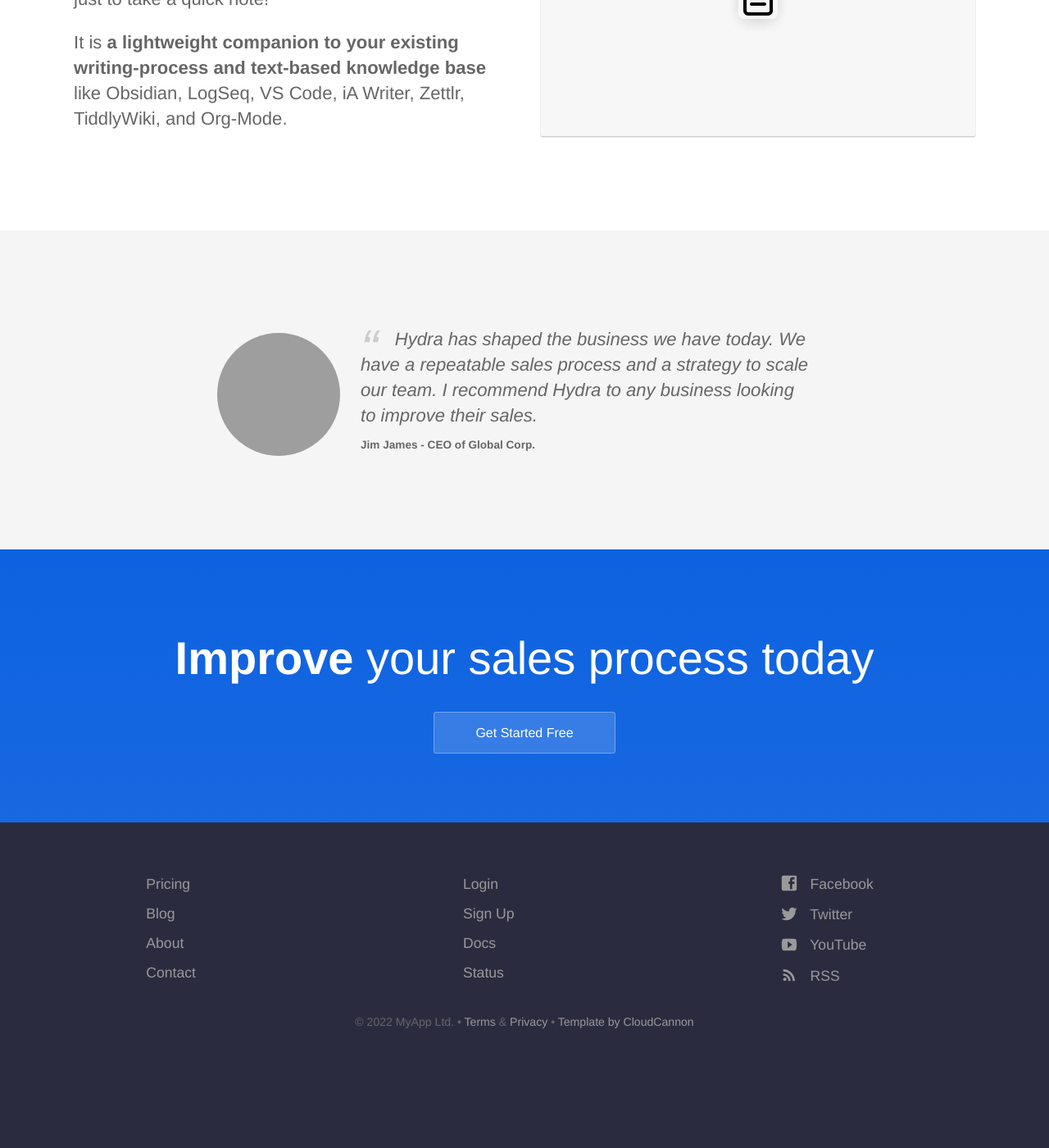
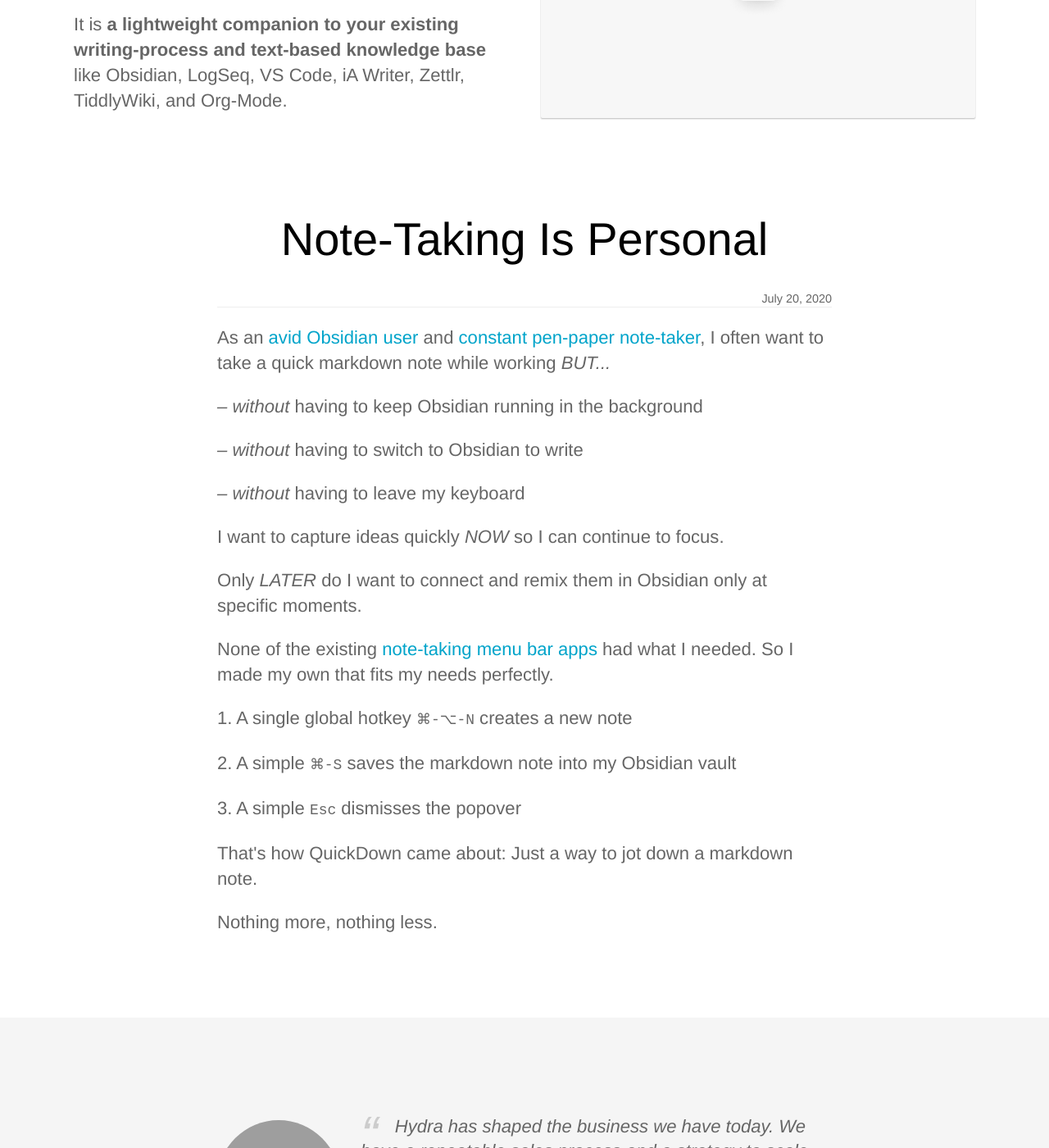
Before and after one commit to akaalias/getquickdown, a Jekyll site: the page built from index.html, in a window 1280 px wide and 1400 px high, scrolled down 2602 px. Shown: the whole window at 82% size. Built offline with Jekyll 4.4.1, drawn with Linux system fonts in a browser that asks for light colours; before the commit the page ends 3909 px from its top, so only the background shows below that; some of the changed text lies outside the part shown; grey boxes are pictures that could not be loaded.

Commit message:
Adds background

```diff
--- a/index.html
+++ b/index.html
@@ -37,10 +37,8 @@
 			<div class="text editable">
 				<h2><b>"Local Markdown"</b></h2>
 				<p>
-					Upon saving, your notes are <b>stored locally as plain text Markdown</b> files in any folder you choose.
-				</p>
-				<p>
-					As plain text files they can be directly saved to your <b>iCloud, Google drive, DropBox and OneDrive.</b>
+					Upon saving, your notes are <b>stored locally as plain text Markdown</b> files in any folder you want.
+					As plain text files they can be directly synced to your <b>iCloud, Google drive, DropBox and OneDrive.</b>
 				</p>
 				<p>
 					Save time with <b>custom templates</b> for new notes. Start with <b>your preferred document structure</b>. <b>Pre-fill your template</b> with today's date, time and clipboard-content. <b>Control <i>exactly</i> where you want your cursor to be</b> placed when you start writing.
@@ -70,6 +68,43 @@
 		</div>
 	</section>
 
+	<section class="page">
+		<div class="container">
+			<h2 class="center-text">Note-Taking Is Personal</h2>
+
+			<div class="blog-post text-container">
+				<p class="post-details">
+
+					<span class="post-date">July 20, 2020</span>
+				</p>
+
+				<div class="post-content">
+					<p>As an <a href="https://publish.obsidian.md/alexisrondeau">avid Obsidian user</a> and <a href="https://publish.obsidian.md/alexisrondeau/%E2%AD%90%EF%B8%8F+My+Physical+Notebooks+(Photos)">constant pen-paper note-taker</a>, I often want to take a quick markdown note while working <i>BUT...</i></p>
+
+					<p><em>– without</em> having to keep Obsidian running in the background</p>
+					<p><em>– without</em> having to switch to Obsidian to write</p>
+					<p><em>– without</em> having to leave my keyboard</p>
+
+					<p>I want to capture ideas quickly <i>NOW</i> so I can continue to focus.</p>
+
+					<p>Only <i>LATER</i> do I want to connect and remix them in Obsidian only at specific moments.</p>
+
+					<p>None of the existing <a href="https://www.macmenubar.com/note-taking-apps/">note-taking menu bar apps</a> had what I needed. So I made my own that fits my needs perfectly.</p>
+
+					<p>1. A single global hotkey <code>⌘-⌥-N</code> creates a new note</p>
+					<p>2. A simple <code>⌘-S</code> saves the markdown note into my Obsidian vault</p>
+					<p>3. A simple <code>Esc</code> dismisses the popover</p>
+
+					<p>That's how QuickDown came about: Just a way to jot down a markdown note.</p>
+
+					<p>Nothing more, nothing less.</p>
+
+				</div>
+
+			</div>
+		</div>
+	</section>
+
 	<section class="testimonial">
 		<div class="container flex">
 			<div class="testimonial-block">
```
Also changed, not shown: _data/navigation.yml (+20 -20 lines), _posts/2016-07-20-the-process-for-direct-sales.md (+13 -25 lines), _posts/2016-07-28-effective-upselling-techniques.md (deleted, +0 -28 lines), _posts/2016-08-02-sales-effectiveness.md (deleted, +0 -25 lines), _posts/2016-08-06-definition-of-sales.md (deleted, +0 -39 lines), _posts/2016-08-12-the-history-of-marketing.md (deleted, +0 -32 lines), _posts/_defaults.md (+1 -1 lines).
